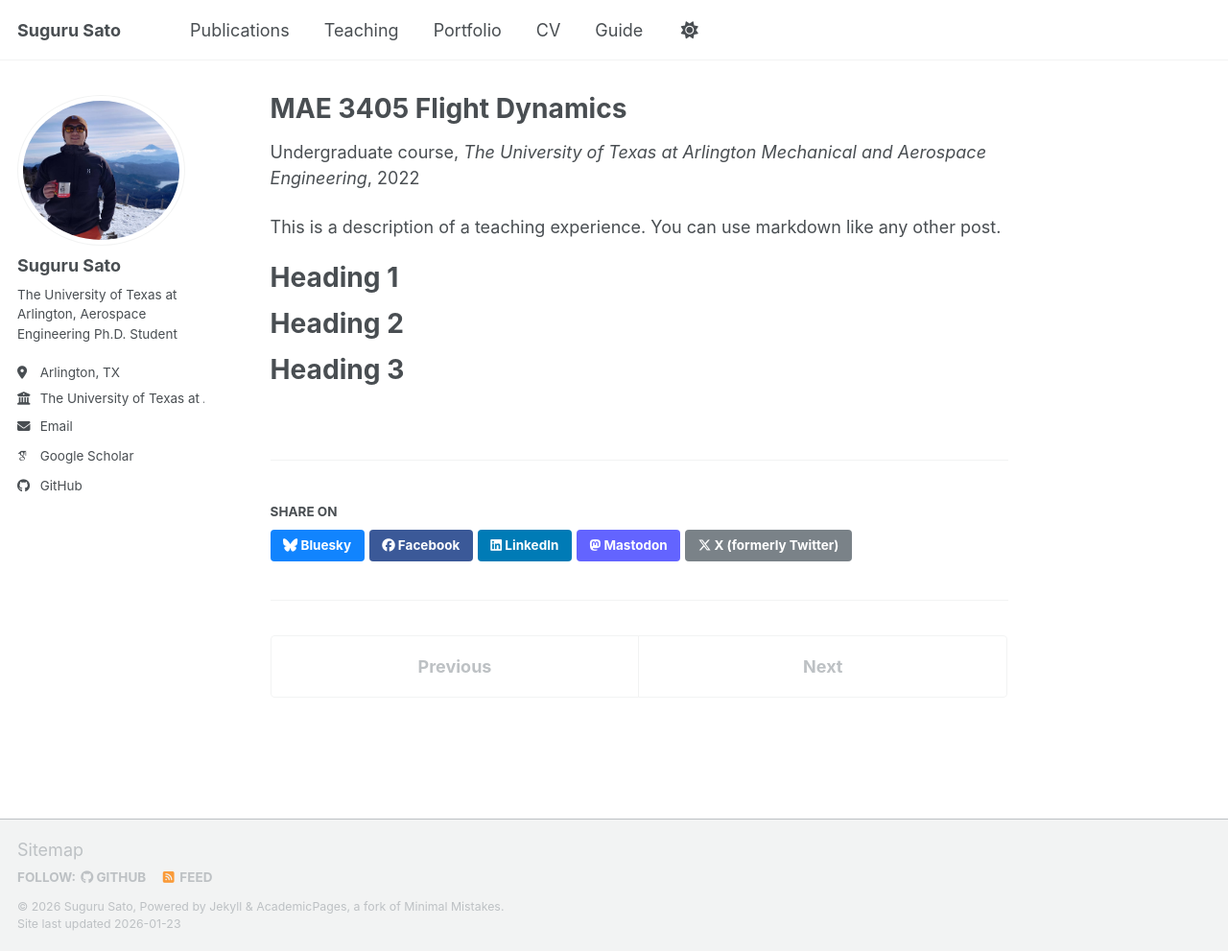
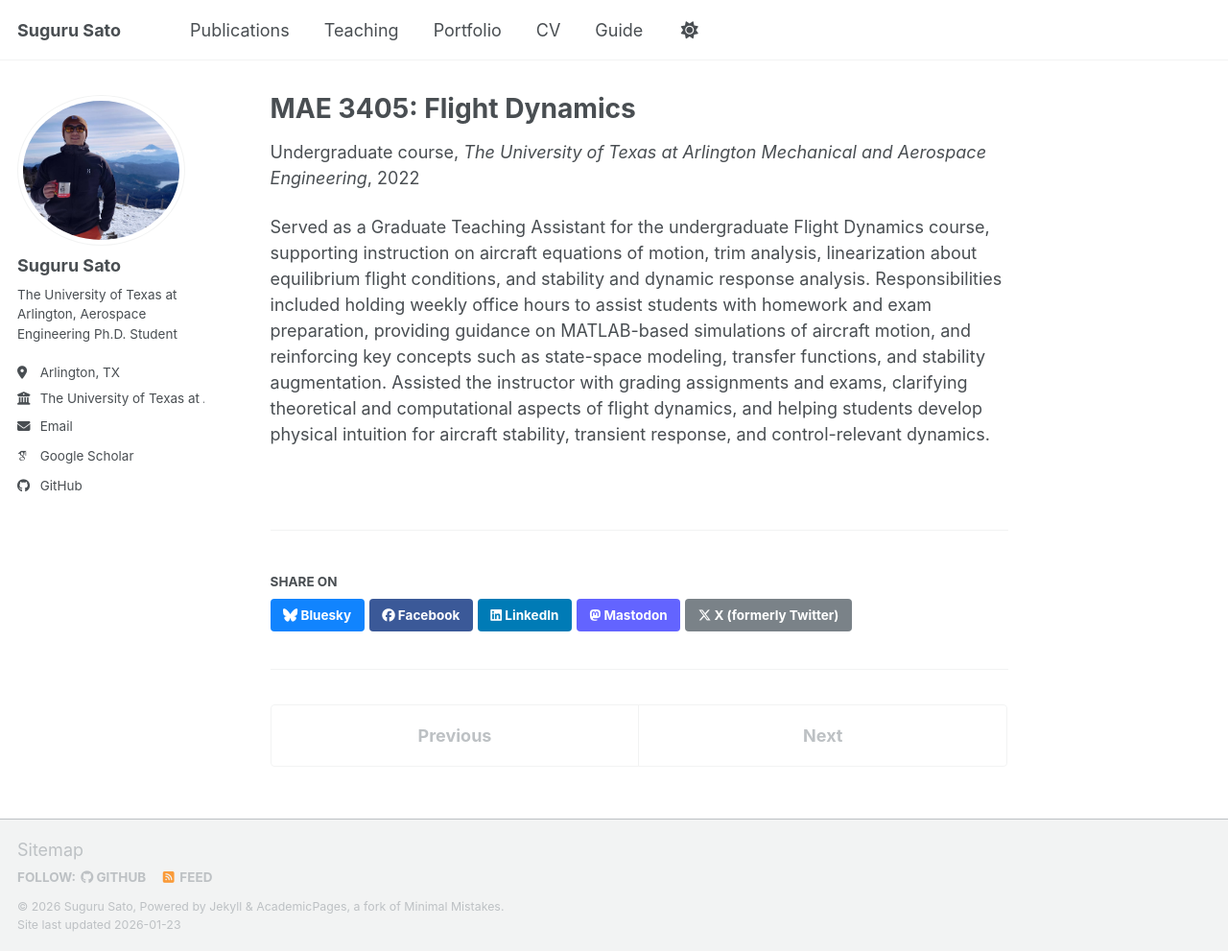
Before and after one commit to GitHub-Suguru/GitHub-Suguru.github.io, a Jekyll site: the page built from _teaching/MAE3405.md, in a window 1280 px wide and 991 px high. Shown: the whole window at 96% size. Built offline with Jekyll 4.4.1, drawn with Linux system fonts in a browser that asks for light colours; some web fonts are replaced; a script bundle is joined from its source files by our own code; library files that are not in the unit come from our copies.

Commit message:
Update MAE3405.md

```diff
--- a/_teaching/MAE3405.md
+++ b/_teaching/MAE3405.md
@@ -1,5 +1,5 @@
 ---
-title: "MAE 3405 Flight Dynamics"
+title: "MAE 3405: Flight Dynamics"
 collection: teaching
 type: "Undergraduate course"
 permalink: /teaching/MAE3405
@@ -8,8 +8,9 @@
 location: "Arlington, TX, United States"
 ---
 
-This is a description of a teaching experience. You can use markdown like any other post.
+Served as a Graduate Teaching Assistant for the undergraduate Flight Dynamics course, supporting instruction on aircraft equations of motion, trim analysis, linearization about equilibrium flight conditions, and stability and dynamic response analysis. Responsibilities included holding weekly office hours to assist students with homework and exam preparation, providing guidance on MATLAB-based simulations of aircraft motion, and reinforcing key concepts such as state-space modeling, transfer functions, and stability augmentation. Assisted the instructor with grading assignments and exams, clarifying theoretical and computational aspects of flight dynamics, and helping students develop physical intuition for aircraft stability, transient response, and control-relevant dynamics.
 
+<!---
 Heading 1
 ======
 
@@ -18,3 +19,4 @@
 
 Heading 3
 ======
+--->
```
